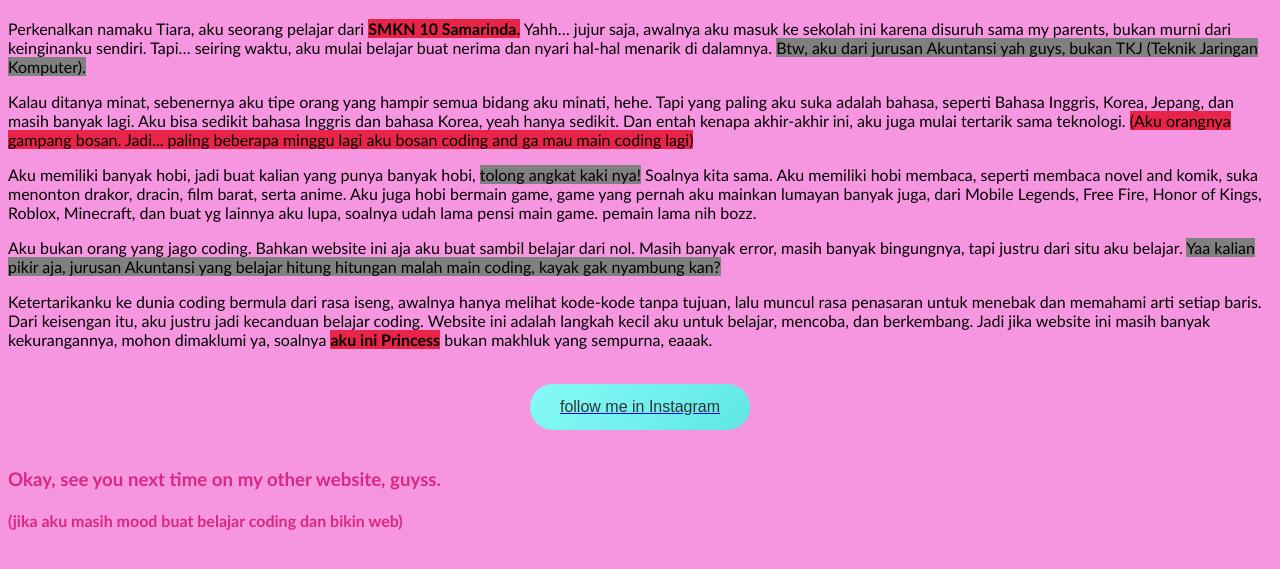
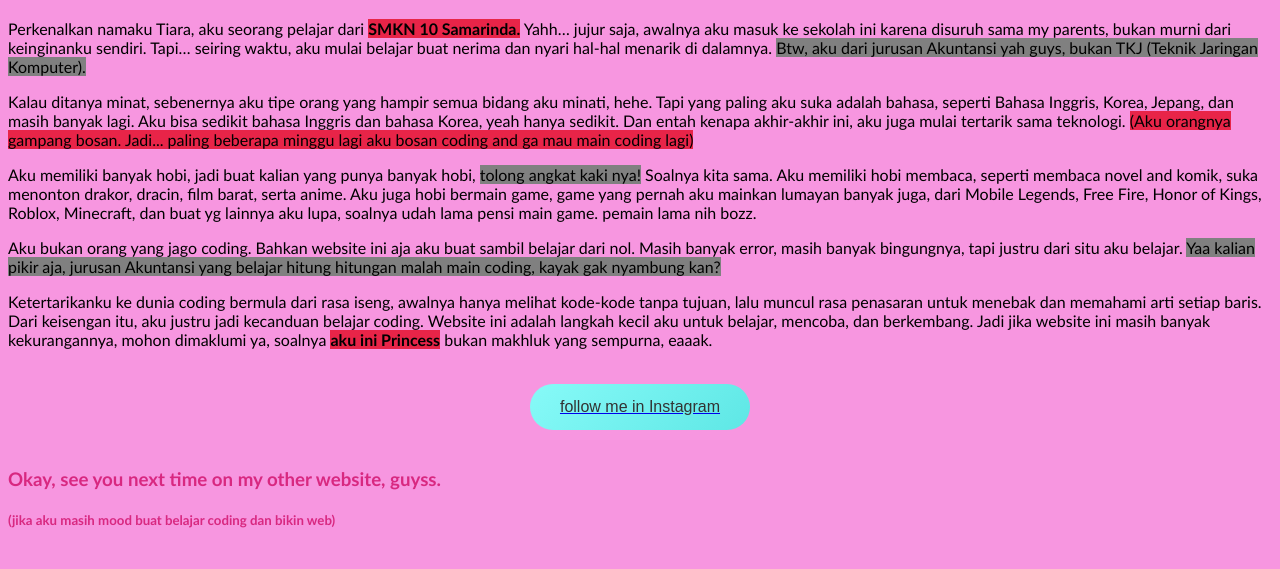
Before and after one commit to tiara00-boop/Website-Rara, a plain HTML site: page index.html in a window 1280 px wide. Shown: the part 63-632 px from the top of the page. Drawn offline with Linux system fonts and the light colour scheme.

Commit message:
Update index.html

```diff
--- a/index.html
+++ b/index.html
@@ -39,7 +39,7 @@ Bahkan website ini aja aku buat sambil belajar dari nol. Masih banyak error, mas
 
 <h3 style="color: #d82880;"> Okay, see you next time on my other website, guyss.</h3>
 
-<h4 style="color: #d82880;">(jika aku masih mood buat belajar coding dan bikin web)</h4>
+<h5 style="color: #d82880;">(jika aku masih mood buat belajar coding dan bikin web)</h5>
 
 <br>
 
```
